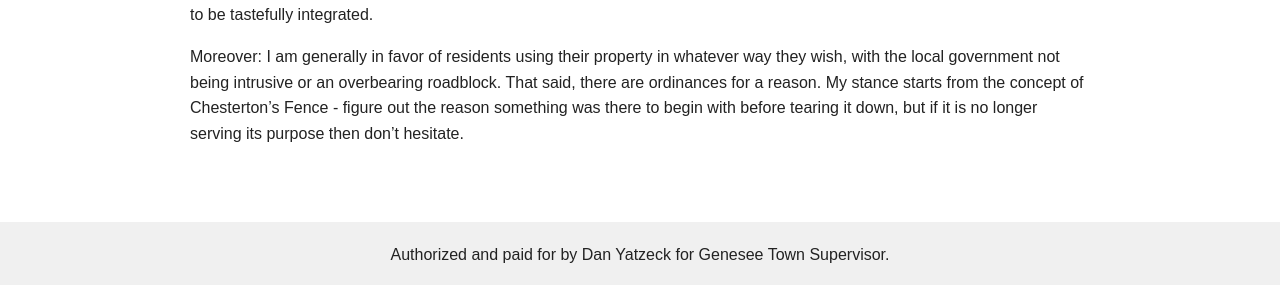
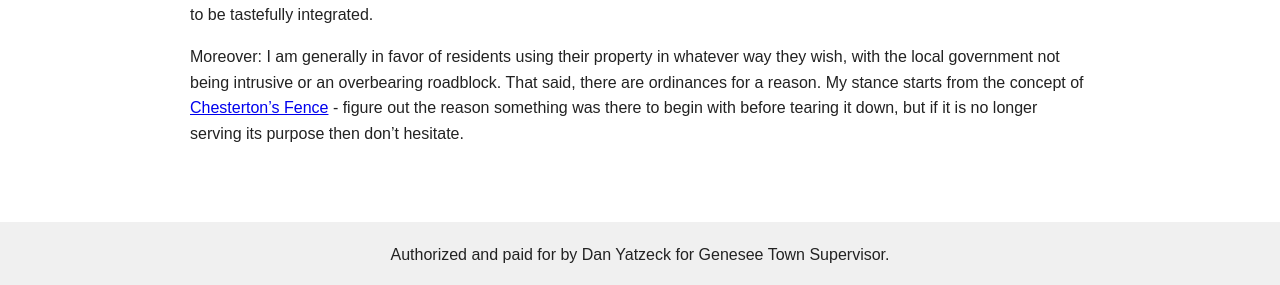
Before and after one commit to danyatzeck/danyatzeck.github.io, a Jekyll site: the page built from issues.md, in a window 1280 px wide. Shown: the part 1319-1604 px from the top of the page. Built offline with Jekyll 4.4.1, drawn with Linux system fonts in a browser that asks for light colours; our own code applies the rules of GitHub Pages for plain Markdown files; part of the change alters nothing that is shown.

```diff
--- a/issues.md
+++ b/issues.md
@@ -27,4 +27,4 @@ Housing affordability has gotten national attention, with fewer young people abl
 
 For the first, I believe our shared land is a resource not to be developed lightly, but there are likely areas where we could target; I would like to be involved in this process. And regarding ADUs, I think this is an excellent way of increasing housing density without changing the nature of our town, though I also agree that not every property is suitable and additional structures need to be tastefully integrated.
 
-Moreover: I am generally in favor of residents using their property in whatever way they wish, with the local government not being intrusive or an overbearing roadblock. That said, there are ordinances for a reason. My stance starts from the concept of Chesterton's Fence - figure out the reason something was there to begin with before tearing it down, but if it is no longer serving its purpose then don't hesitate.
+Moreover: I am generally in favor of residents using their property in whatever way they wish, with the local government not being intrusive or an overbearing roadblock. That said, there are ordinances for a reason. My stance starts from the concept of [Chesterton's Fence](https://en.wikipedia.org/wiki/G._K._Chesterton#Chesterton's_fence) - figure out the reason something was there to begin with before tearing it down, but if it is no longer serving its purpose then don't hesitate.
```
